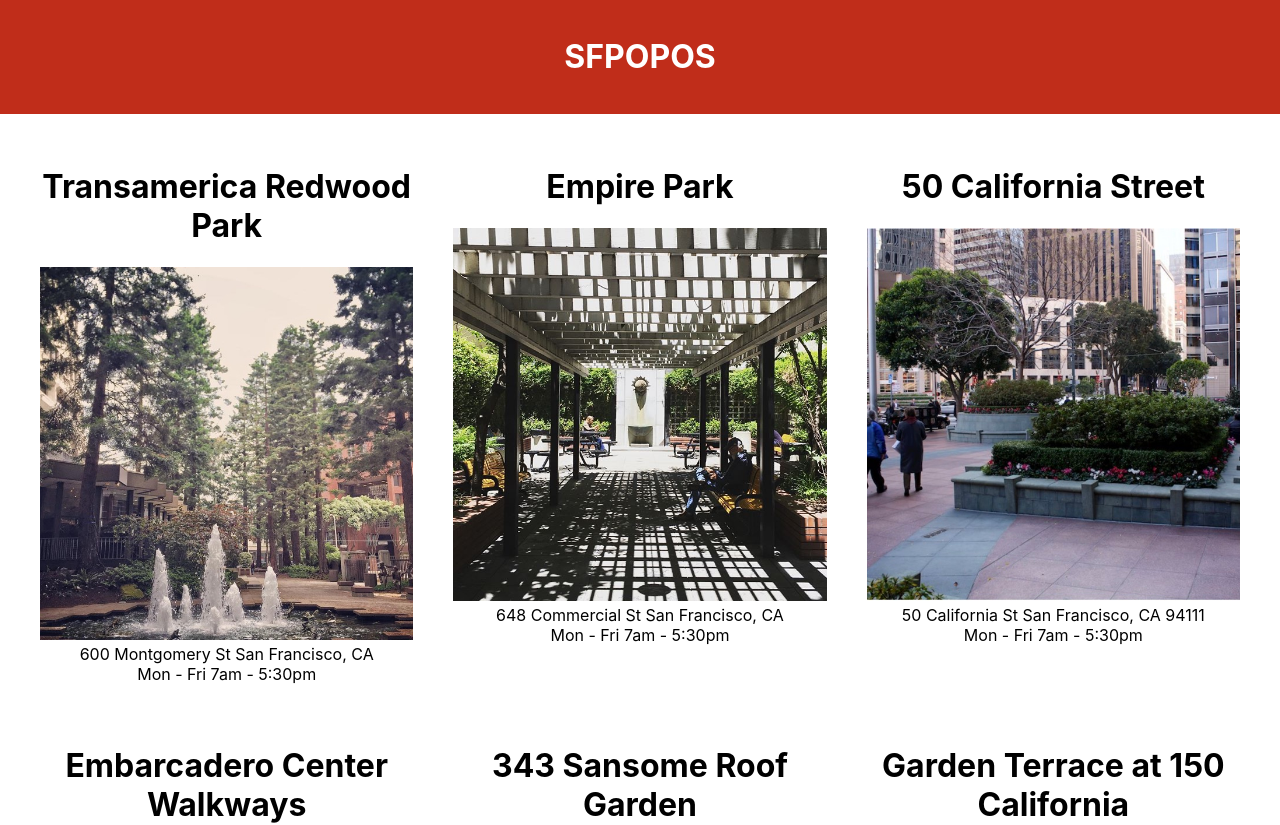
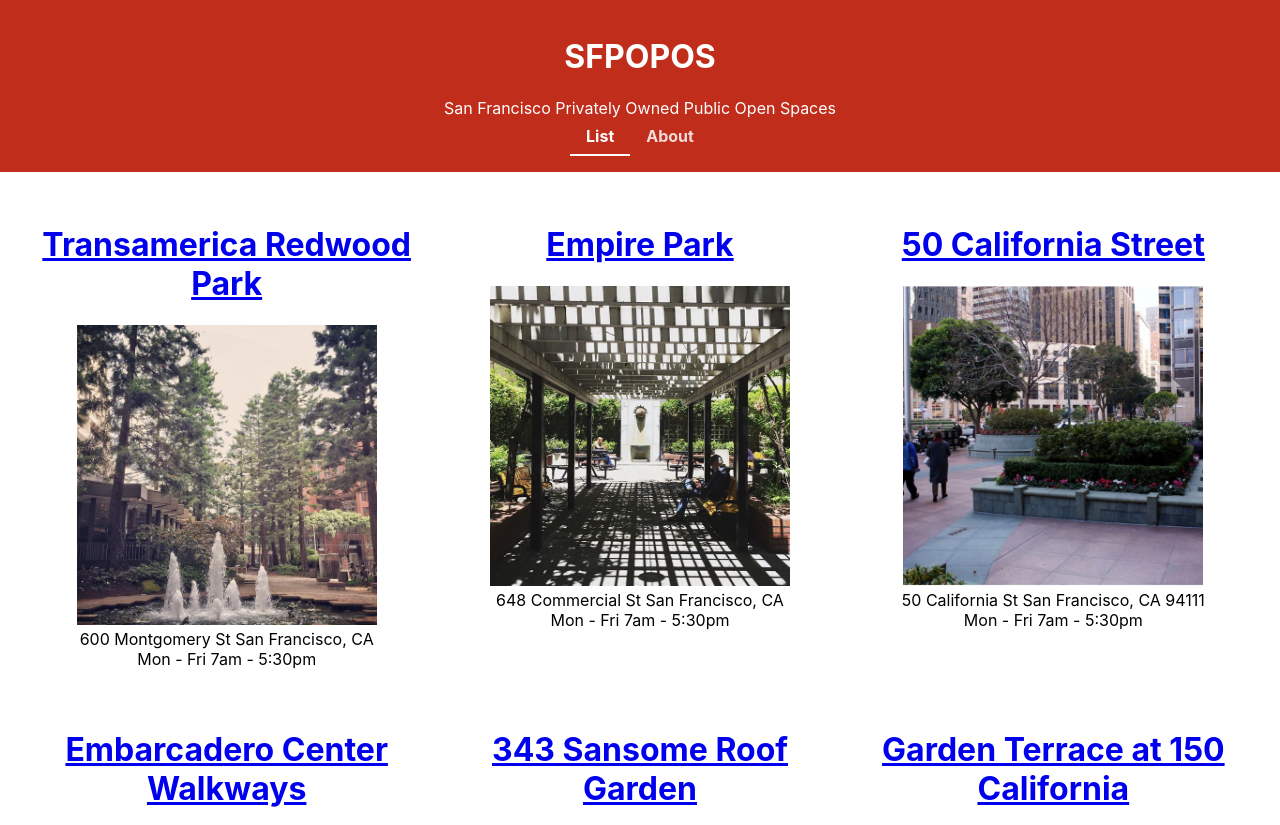
Before and after one commit to HolyPi/React-tutorial, a React (Create React App) app: page / in a window 1280 px wide. Shown: the top 825 px of the page. Built offline with nearby package versions, Linux system fonts and the light colour scheme.

Commit message:
react router

```diff
--- a/package.json
+++ b/package.json
@@ -8,6 +8,7 @@
     "@testing-library/user-event": "^12.1.10",
     "react": "^17.0.1",
     "react-dom": "^17.0.1",
+    "react-router-dom": "^5.2.0",
     "react-scripts": "4.0.0",
     "web-vitals": "^0.2.4"
   },
--- /dev/null
+++ b/src/About.js
@@ -0,0 +1,17 @@
+import React from 'react'
+
+function About() {
+  return (
+    <div>
+      <h1>About SFPOPOS</h1>
+      <p>POPOS are publicly accessible spaces in
+        forms of plazas, terraces, atriums, small
+        parks, and even snippets which are provided
+        and maintained by private developers. In San
+        Francisco, POPOS mostly appear in the Downtown
+        office district area.</p>
+    </div>
+  )
+}
+
+export default About
--- a/src/App.js
+++ b/src/App.js
@@ -1,17 +1,22 @@
 import React from 'react';
-import logo from './logo.svg';
 import './App.css';
+import About from './About'
 import Title from './Title';
+import POPOSDetails from './POPOSDetails'
 import POPOSList from './POPOSList';
 import Footer from './Footer'
+import { HashRouter as Router, Route } from 'react-router-dom'
 
 function App() {
   return (
-    <div className="App">
-      <Title />
-      <POPOSList />
-      <Footer />
-    </div>
+  <Router>
+  <div className="App">
+  <Route path="/details/:id" component={POPOSDetails} />
+    <Title />
+    <Route exact path="/" component={POPOSList}/>
+    <Route path="/about" component={About} />
+  </div>
+  </Router>
   );
 }
 
--- /dev/null
+++ b/src/POPOSDetails.js
@@ -0,0 +1,29 @@
+// src/POPOSDetails.js
+
+import React from 'react'
+
+import data from './sfpopos-data.json'
+
+function POPOSDetails(props) {
+  const { id } = props.match.params // Location index
+  const { images, title, desc, hours, features, geo } = data[id]
+
+  return (
+    <div>
+      <div>
+        <img src={`${process.env.PUBLIC_URL}images/${images[0]}`} />
+      </div>
+
+      <div>
+        <h1>{ title }</h1>
+        <p>{ desc }</p>
+        <p>{ hours }</p>
+        <p>{ features }</p>
+        <p>{ geo.lat } { geo.lon }</p>
+      </div>
+
+    </div>
+  )
+}
+
+export default POPOSDetails
--- a/src/POPOSList.js
+++ b/src/POPOSList.js
@@ -6,9 +6,10 @@ import './POPOSList.css'
 import data from './sfpopos-data.json'
 
 function POPOSList() {
-    const spaces = data.map(( { title, address, images, hours } ) => {
+  const spaces = data.map(({ title, address, images, hours }, i) => {
     return (
       <POPOSSpace
+        id={i}
         key={title}
         name={title}
         address={address}
--- a/src/POPOSSpace.js
+++ b/src/POPOSSpace.js
@@ -2,16 +2,22 @@
 
 import React from 'react'
 import  './POPOSSpace.css';
-
+import { Link } from 'react-router-dom'
 
 
 function POPOSSpace(props) {
 
-  const { name, image, address, hours } = props
+  const { name, image, address, hours, id } = props
   return (
     <div className="POPOSSpace">
-      <h1>{name}</h1>
-      <img src={`${process.env.PUBLIC_URL}images/${image}`} width="300" height="300" alt="Hello" />
+      <h1>
+      <Link to={`/details/${id}`}>
+        {name}
+      </Link>
+      </h1>
+      <Link to={`/details/${id}`}>
+        <img src={`${process.env.PUBLIC_URL}images/${image}`} width="300" height="300" alt="Hello" />
+      </Link>
       <div>{address}</div>
       <div>{hours}</div>
     </div>
--- a/src/Title.css
+++ b/src/Title.css
@@ -8,3 +8,16 @@
     background-color: rgb(192, 45, 26);
     color: #fff;
   }
+
+  .Title .nav-link {
+    display: inline-block;
+    padding: 0.5em 1em;
+    color: rgba(255, 255, 255, 0.835);
+    font-weight: bold;
+    text-decoration: none;
+  }
+
+  .Title .nav-link-active {
+    color: #fff;
+    border-bottom: 2px solid;
+  }
--- a/src/Title.js
+++ b/src/Title.js
@@ -2,12 +2,28 @@
 
 import React from 'react'
 import './Title.css';
+import { NavLink } from 'react-router-dom'
 
 function Title() {
   return (
     <div className="Title">
       <header>
         <h1>SFPOPOS</h1>
+        <div className="Title-Subtitle">San Francisco Privately Owned Public Open Spaces</div>
+
+        <div>
+        <NavLink
+          className="nav-link"
+          activeClassName="nav-link-active"
+          exact
+          to="/">List</NavLink>
+
+        <NavLink
+          className="nav-link"
+          activeClassName="nav-link-active"
+          to="/about">About</NavLink>
+        </div>
+
       </header>
     </div>
   )
```
Also changed, not shown: 1 other file (tests, documents, lock files or other folders). Lines whose indentation alone changed are shown as unchanged.
